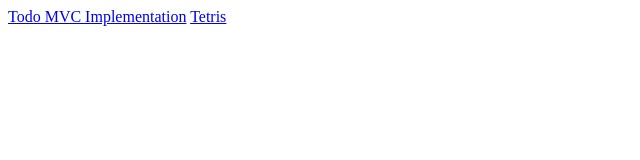
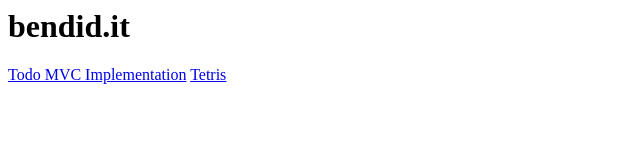
Before and after one commit to bglowney/bglowney.github.io, a plain HTML site: page index.html in a window 1280 px wide. Shown: the whole page, without its empty margins (0-640 px from the left). Drawn offline with Linux system fonts and the light colour scheme.

Commit message:
bendid.it

```diff
--- a/index.html
+++ b/index.html
@@ -1,5 +1,6 @@
 <html>
 <body>
+	<h1>bendid.it</h1>
 	<a href="todo.html">Todo MVC Implementation</a>
 	<a href="tetris.html">Tetris</a>
 </body>
```
